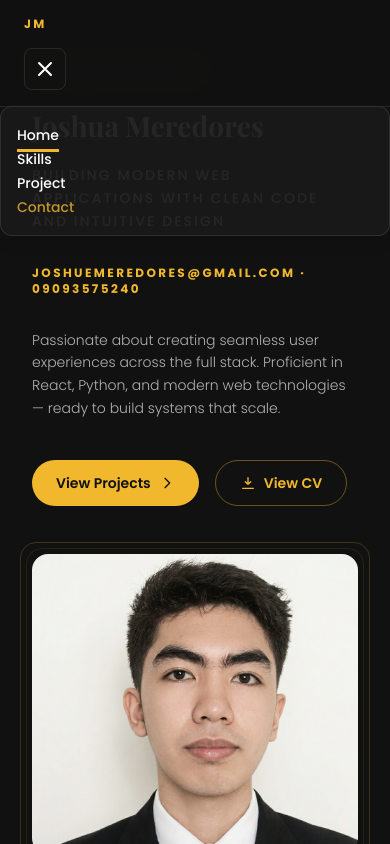
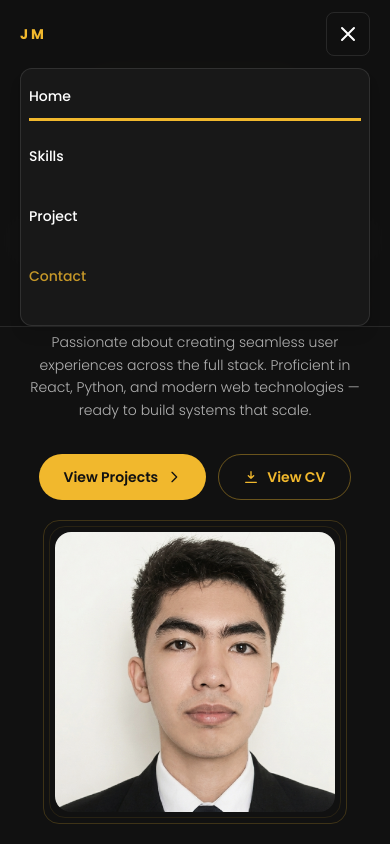
Before and after one commit to Shuahao18/myPorti, a React (Vite) app: page / in a window 390 px wide. Both pictures are taken after a click on the button "Open menu". Shown: the top 844 px of the page. Built offline with nearby package versions, Linux system fonts and the light colour scheme; a web font is replaced by a local one.

Commit message:
done revision

```diff
--- a/index.html
+++ b/index.html
@@ -3,7 +3,7 @@
   <head>
     <meta charset="UTF-8" />
     <link rel="icon" type="image/svg+xml" href="src/assets/logo.png" />
-    <meta name="viewport" content="width=device-width, initial-scale=1.0, shrink-to-fit=no" />
+    <meta name="viewport" content="width=device-width, initial-scale=1.0, viewport-fit=cover" />
     <title>Joshua Meredores</title>
   </head>
   <body>
--- a/src/App.jsx
+++ b/src/App.jsx
@@ -55,7 +55,7 @@ const App = () => {
           activeSection={!currentHash || currentHash === "#home" ? "home" : activeSection}
         />
         <Hero />
-        <div id="page-two" className="min-h-screen">
+        <div id="page-two" className="w-full">
           {activePageTwoSection}
         </div>
       </main>
--- a/src/components/Nav.jsx
+++ b/src/components/Nav.jsx
@@ -10,12 +10,13 @@ const Nav = ({ visible = true, isPageTwo = false, activeSection = "home" }) => {
 
   return (
     <header
-      className={`md:hidden fixed top-0 left-0 right-0 z-50 ${backgroundClass} backdrop-blur-md border-b border-white/10 transition-all duration-300`}
+      className={`md:hidden fixed top-0 left-0 right-0 z-50 ${backgroundClass} backdrop-blur-md border-b border-white/10 transition-all duration-300 safe-top`}
     >
-      <nav className="max-container px-6 sm:px-16 flex flex-col md:flex-row items-start md:items-center justify-between py-4 gap-4 relative">
+      <nav className="max-container px-5 sm:px-8 relative">
+        <div className="flex items-center justify-between py-3 min-h-[56px]">
           <a
             href="#home"
-          className="text-gold font-poppins font-bold text-xs tracking-[0.2em] uppercase"
+            className="text-gold font-poppins font-bold text-sm tracking-[0.2em] uppercase"
             onClick={() => setMenuOpen(false)}
           >
             JM
@@ -23,7 +24,7 @@ const Nav = ({ visible = true, isPageTwo = false, activeSection = "home" }) => {
 
           <button
             type="button"
-          className="md:hidden inline-flex items-center justify-center p-2 rounded-lg border border-white/10 text-white hover:bg-white/10 transition-colors duration-200"
+            className="inline-flex items-center justify-center min-w-[44px] min-h-[44px] p-2 rounded-lg border border-white/10 text-white hover:bg-white/10 transition-colors duration-200"
             aria-label="Toggle navigation"
             aria-expanded={menuOpen}
             onClick={() => setMenuOpen((prev) => !prev)}
@@ -38,11 +39,12 @@ const Nav = ({ visible = true, isPageTwo = false, activeSection = "home" }) => {
               />
             </svg>
           </button>
+        </div>
 
         <ul
-          className={`md:flex gap-8 sm:gap-10 md:items-center w-full md:w-auto ${
-            menuOpen ? "block" : "hidden md:block"
-          } bg-secondary/95 md:bg-transparent rounded-xl md:rounded-none p-4 md:p-0 absolute md:static top-full left-0 md:left-auto md:top-auto shadow-lg md:shadow-none border border-white/10 md:border-0`}
+          className={`md:flex gap-6 sm:gap-10 md:items-center w-full md:w-auto ${
+            menuOpen ? "block pb-4" : "hidden md:block"
+          } bg-secondary/95 md:bg-transparent rounded-xl md:rounded-none px-2 md:p-0 md:static shadow-lg md:shadow-none border border-white/10 md:border-0`}
         >
           {navLinks.map((item) => {
             const sectionId = item.href.replace("#", "");
@@ -62,10 +64,10 @@ const Nav = ({ visible = true, isPageTwo = false, activeSection = "home" }) => {
               : "text-text/60 hover:text-white border-transparent";
 
             return (
-              <li key={item.label}>
+              <li key={item.label} className="py-2 md:py-0">
                 <a
                   href={item.href}
-                  className={`${baseClasses} ${stateClasses}`}
+                  className={`${baseClasses} ${stateClasses} flex min-h-[44px] items-center`}
                   onClick={() => setMenuOpen(false)}
                 >
                   {item.label}
--- a/src/index.css
+++ b/src/index.css
@@ -17,11 +17,13 @@
 
 html {
   scroll-behavior: smooth;
-  scroll-padding-top: 80px;
+  scroll-padding-top: 72px;
   width: 100%;
   min-width: 0;
   max-width: 100vw;
   overflow-x: hidden;
+  -webkit-text-size-adjust: 100%;
+  text-size-adjust: 100%;
   background-color: #111111;
   --color-primary: #111111;
   --color-secondary: #1a1a1a;
@@ -327,4 +329,12 @@ html.light {
   .shadow-hover {
     @apply hover:shadow-2xl dark:hover:shadow-2xl dark:hover:shadow-coralY/20;
   }
+
+  .safe-top {
+    padding-top: env(safe-area-inset-top, 0px);
+  }
+
+  .pb-safe {
+    padding-bottom: max(1.5rem, env(safe-area-inset-bottom, 0px));
+  }
 }
--- a/src/sections/Hero.jsx
+++ b/src/sections/Hero.jsx
@@ -46,61 +46,59 @@ const Hero = () => {
     <section
       id="home"
       ref={ref}
-      className="relative overflow-visible w-full min-h-screen bg-primary flex flex-col justify-between"
+      className="relative overflow-hidden w-full bg-primary flex flex-col lg:min-h-screen"
     >
       <motion.div
         variants={containerVariants}
         initial="hidden"
         animate={inView ? "visible" : "hidden"}
-        className="max-container w-full flex-1 flex flex-col lg:flex-row items-center gap-12 lg:gap-16 px-8 sm:px-16 pt-16 pb-28 min-w-0"
+        className="max-container w-full flex flex-col lg:flex-row lg:flex-1 items-center gap-8 sm:gap-12 lg:gap-16 px-5 sm:px-8 md:px-16 pt-20 sm:pt-24 pb-10 sm:pb-16 lg:pb-28 min-w-0"
       >
         {/* Left — Text Content */}
-        <div className="flex-1 w-full min-w-0">
+        <div className="flex-1 w-full min-w-0 text-center lg:text-left">
           <motion.p
             variants={itemVariants}
-            className="text-gold font-poppins font-semibold text-[10px] sm:text-xs tracking-[0.3em] uppercase mb-8 sm:mb-10"
+            className="text-gold font-poppins font-semibold text-xs sm:text-sm tracking-[0.25em] sm:tracking-[0.3em] uppercase mb-4 sm:mb-8"
           >
             Software Developer
           </motion.p>
 
           <motion.h1
             variants={itemVariants}
-            className="font-serif text-3xl sm:text-4xl md:text-5xl lg:text-7xl font-bold text-white leading-[1.05] mb-6 sm:mb-8 max-w-full break-words"
+            className="font-serif text-4xl sm:text-5xl md:text-6xl lg:text-7xl font-bold text-white leading-[1.05] mb-4 sm:mb-6 max-w-full break-words"
           >
-            Joshua
-
-            Meredores
+            Joshua Meredores
           </motion.h1>
 
           <motion.p
             variants={itemVariants}
-            className="font-poppins text-white text-sm sm:text-base md:text-lg font-medium tracking-[0.15em] uppercase max-w-2xl mb-8 sm:mb-10 leading-relaxed"
+            className="font-poppins text-white text-sm sm:text-base md:text-lg font-medium tracking-[0.08em] sm:tracking-[0.15em] uppercase max-w-2xl mx-auto lg:mx-0 mb-5 sm:mb-8 leading-relaxed"
           >
             Building modern web applications with clean code and intuitive design
           </motion.p>
 
           <motion.div
             variants={itemVariants}
-            className="flex flex-wrap items-center gap-4 sm:gap-6 mb-8 sm:mb-10"
+            className="flex flex-wrap items-center justify-center lg:justify-start gap-3 sm:gap-6 mb-5 sm:mb-8"
           >
-            <span className="text-gold font-poppins font-bold text-xs sm:text-sm tracking-[0.2em] uppercase">
+            <span className="text-gold font-poppins font-bold text-[11px] sm:text-sm tracking-[0.12em] sm:tracking-[0.2em] uppercase break-all sm:break-normal">
               joshuemeredores@gmail.com · 09093575240
             </span>
           </motion.div>
 
           <motion.p
             variants={itemVariants}
-            className="font-poppins text-text/80 text-sm sm:text-base max-w-xl leading-relaxed font-light"
+            className="font-poppins text-text/80 text-sm sm:text-base max-w-xl mx-auto lg:mx-0 leading-relaxed font-light"
           >
             Passionate about creating seamless user experiences across the full
             stack. Proficient in React, Python, and modern web technologies —
             ready to build systems that scale.
           </motion.p>
 
-          <motion.div variants={itemVariants} className="flex flex-wrap gap-4 mt-10">
+          <motion.div variants={itemVariants} className="flex flex-wrap justify-center lg:justify-start gap-3 sm:gap-4 mt-8 sm:mt-10">
             <a
               href="#project"
-              className="inline-flex items-center gap-2 px-6 py-3 bg-gold text-primary font-poppins font-semibold text-sm rounded-full hover:bg-gold/90 transition-colors duration-300"
+              className="inline-flex items-center justify-center gap-2 min-h-[44px] px-6 py-3 bg-gold text-primary font-poppins font-semibold text-sm rounded-full hover:bg-gold/90 transition-colors duration-300"
             >
               View Projects
               <svg className="w-4 h-4" fill="none" stroke="currentColor" viewBox="0 0 24 24">
@@ -110,7 +108,7 @@ const Hero = () => {
             <a
               href="/Joshua_Meredores%20(1).pdf"
               download="JOSH_MEREDORES.pdf"
-              className="inline-flex items-center gap-2 px-6 py-3 border border-gold/40 text-gold font-poppins font-semibold text-sm rounded-full hover:bg-gold/10 transition-colors duration-300"
+              className="inline-flex items-center justify-center gap-2 min-h-[44px] px-6 py-3 border border-gold/40 text-gold font-poppins font-semibold text-sm rounded-full hover:bg-gold/10 transition-colors duration-300"
             >
               <svg className="w-4 h-4" fill="none" stroke="currentColor" viewBox="0 0 24 24">
                 <path strokeLinecap="round" strokeLinejoin="round" strokeWidth={2} d="M12 4v10m0 0l-4-4m4 4l4-4M4 20h16" />
@@ -123,22 +121,22 @@ const Hero = () => {
         {/* Right — Profile Photo */}
         <motion.div
           variants={itemVariants}
-          className="flex-1 w-full flex justify-center lg:justify-end min-w-0"
+          className="w-full max-w-[280px] sm:max-w-xs lg:flex-1 lg:max-w-none flex justify-center lg:justify-end min-w-0 shrink-0"
         >
-          <div className="relative">
+          <div className="relative w-full">
             <div className="absolute -inset-3 border border-gold/20 rounded-2xl" />
             <div className="absolute -inset-1.5 border border-gold/10 rounded-2xl" />
             <img
               src={profileImage}
               alt="Joshua Meredores"
-              className="relative w-full max-w-[340px] h-auto sm:w-72 sm:h-72 md:w-80 md:h-80 lg:w-[340px] lg:h-[340px] object-cover rounded-2xl grayscale-[20%] hover:grayscale-0 transition-all duration-500"
+              className="relative w-full aspect-square object-cover rounded-2xl grayscale-[20%] hover:grayscale-0 transition-all duration-500"
             />
           </div>
         </motion.div>
       </motion.div>
 
       {/* Bottom Navigation — Home only (page 1) */}
-      <nav id="hero-bottom-nav" className="relative hidden md:block w-full border-t border-white/10 bg-primary/90 backdrop-blur-xl mt-10">
+      <nav id="hero-bottom-nav" className="relative hidden md:block w-full border-t border-white/10 bg-primary/90 backdrop-blur-xl">
         <div className="max-container px-8 sm:px-16">
           <ul className="flex items-center justify-start gap-8 sm:gap-12 py-5 sm:py-6">
             <li>
--- a/src/sections/Project.jsx
+++ b/src/sections/Project.jsx
@@ -31,10 +31,10 @@ const Project = () => {
         variants={containerVariants}
         initial="hidden"
         animate={inView ? "visible" : "hidden"}
-        className="max-container py-20"
+        className="max-container px-5 sm:px-8 md:px-16 py-16 sm:py-20"
       >
         {/* Section Header */}
-        <motion.div variants={itemVariants} className="mb-20 sm:mb-24">
+        <motion.div variants={itemVariants} className="mb-12 sm:mb-20 md:mb-24">
           <h2 className="font-serif text-2xl sm:text-3xl md:text-4xl lg:text-6xl font-bold text-transparent bg-gradient-to-r from-coralY to-orange-300 bg-clip-text mb-4 leading-tight break-words max-w-full">
             Sample Projects
           </h2>
@@ -68,7 +68,7 @@ const Project = () => {
                 </div>
 
                 {/* Content Container */}
-                <div className="p-8">
+                <div className="p-5 sm:p-8">
                   {/* Title */}
                   <h3 className="text-xl sm:text-2xl font-bold text-black font-poppins mb-2 transition-colors duration-300">
                     {project.describe}
--- a/src/sections/Skills.jsx
+++ b/src/sections/Skills.jsx
@@ -70,7 +70,7 @@ const Skills = () => {
         variants={containerVariants}
         initial="hidden"
         animate={inView ? "visible" : "hidden"}
-        className="max-container px-8 sm:px-16 py-20 md:py-28"
+        className="max-container px-5 sm:px-8 md:px-16 py-16 sm:py-20 md:py-28"
       >
         {/* Section Label */}
         <motion.p
@@ -132,8 +132,8 @@ const Skills = () => {
             </div>
           </div>
 
-          {/* Skill Preview */}
-          <motion.div variants={itemVariants} className="flex items-start justify-center">
+          {/* Skill Preview — hidden on small mobile, shown from sm up */}
+          <motion.div variants={itemVariants} className="hidden sm:flex items-start justify-center">
             <div className="sticky top-28 w-full">
               <div className="border border-gray-200 rounded-2xl p-8 bg-white shadow-sm">
                 <p className="text-gold font-poppins text-[10px] tracking-[0.3em] uppercase text-center mb-6">
```
Also changed, not shown: src/sections/Contact.jsx (+7 -7 lines). Lines whose indentation alone changed are shown as unchanged.
